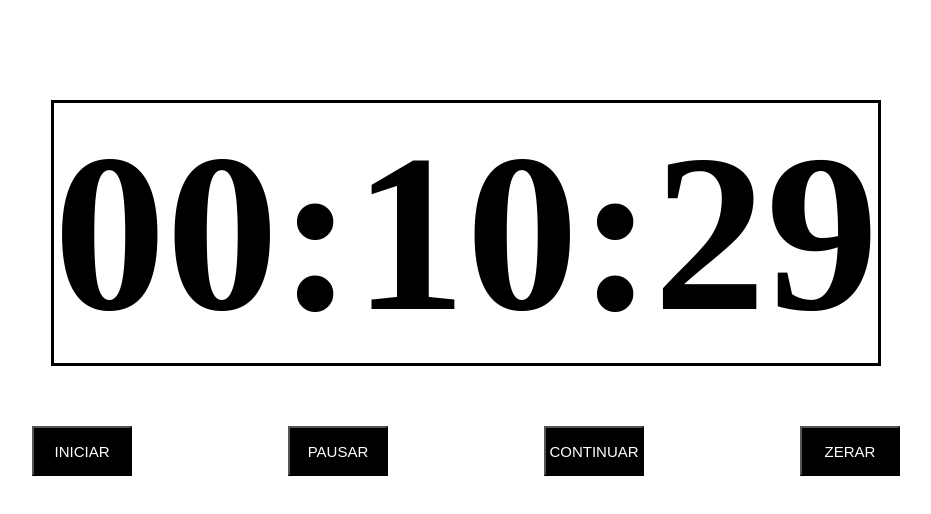
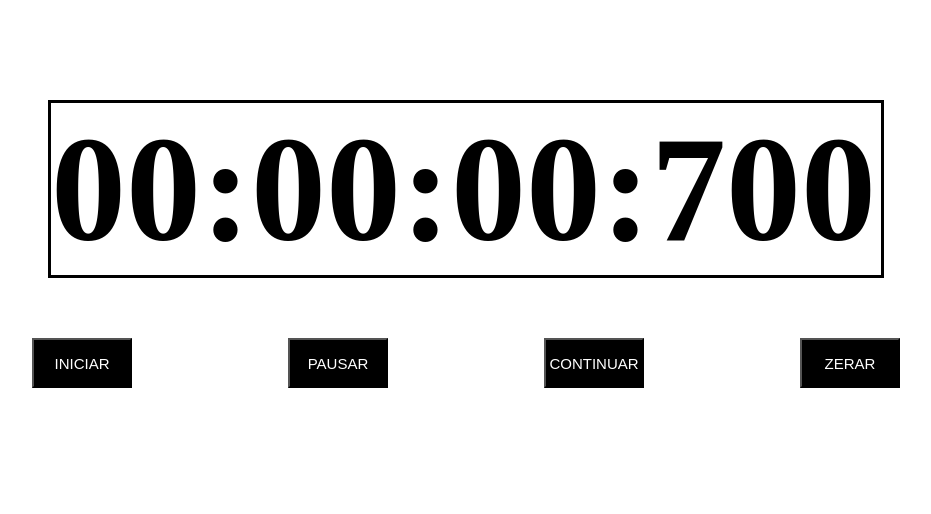
Before and after one commit to sergiofisio/cronometro, a website: page pages/index.html in a window 1280 px wide. Both pictures are taken after a click on the button "INICIAR". Shown: the whole page, without its empty margins (174-1105 px from the left). Drawn offline with Linux system fonts and the light colour scheme.

Commit message:
cronometro com horas, minutos, segundos e milissegundos

```diff
--- a/pages/index.html
+++ b/pages/index.html
@@ -12,11 +12,13 @@
 <body>
     <div class="container">
         <div class="time">
-            <h2 class="tempo hora">00</h2>
+            <h2 class="numeros tempo hora">00</h2>
             <h2 class="tempo">:</h2>
-            <h2 class="tempo minuto">00</h2>
+            <h2 class="numeros tempo minuto">00</h2>
             <h2 class="tempo">:</h2>
-            <h2 class="tempo segundo">00</h2>
+            <h2 class="numeros tempo segundo">00</h2>
+            <h2 class="tempo">:</h2>
+            <h2 class="numeros tempo miliseg">000</h2>
         </div>
         <div class="botoes">
             <button class="iniciar">iniciar</button>
--- a/pages/style.css
+++ b/pages/style.css
@@ -19,11 +19,15 @@ body{
     align-items: center;
 }
 
+.numeros{
+    width: 150px;
+}
+
 .time{
     margin: 50px 0;
     display: flex;
     flex-direction: row;
-    font-size: 150px;
+    font-size: 100px;
     border: 3px solid black;
 }
 
@@ -50,3 +54,7 @@ button:hover{
     background-color: white;
     color: black;
 }
+
+.miliseg {
+    width: 230px;
+}
--- a/src/index.js
+++ b/src/index.js
@@ -1,6 +1,7 @@
 const hora = document.querySelector(".hora")
 const minuto = document.querySelector(".minuto")
 const segundo = document.querySelector(".segundo")
+const milisegundo = document.querySelector(".miliseg")
 const iniciar = document.querySelector(".iniciar")
 const pause = document.querySelector(".pausar")
 const continuar = document.querySelector(".continuar")
@@ -9,6 +10,7 @@ const zero = document.querySelector(".zerar")
 let horas = 00
 let minutos = 00
 let segundos = 00
+let milisegundos = 00
 let tempoCorrendo = false
 let cronometroPorIniciar = false
 let botãoPause = false
@@ -20,7 +22,20 @@ const relogio = () => {
             if (tempoCorrendo) {
                 if (botãoPause === true) {
                     clearInterval(tempo)
-                } else if (segundos >= 0 && segundos <= 59) {
+                }else if(milisegundos >=0 && milisegundos<=998){
+                    if (milisegundos < 9){
+                        milisegundos++
+                        milisegundo.textContent = `00${milisegundos}`
+                    }else if(milisegundos < 99){
+                        milisegundos++
+                        milisegundo.textContent = `0${milisegundos}`
+                    }else{
+                        milisegundos++
+                        milisegundo.textContent = milisegundos
+                    }
+                }
+                else if (segundos >= 0 && segundos <= 59) {
+                    milisegundos = 0
                     if (segundos < 9) {
                         segundos++
                         segundo.textContent = `0${segundos}`
@@ -46,7 +61,7 @@ const relogio = () => {
                     }
                 }
             }
-        }, 0.5)
+        }, 1)
         cronometroPorIniciar = true
     }
 }
@@ -59,12 +74,14 @@ const pausar = () => {
 
 
 const zerar = () => {
+    milisegundo.textContent = `000`
     segundo.textContent = `00`
     minuto.textContent = `00`
     hora.textContent = `00`
     horas = 00
     minutos = 00
     segundos = 00
+    milisegundos = 00
     botãoPause = false
     cronometroPorIniciar = false
 }
```
